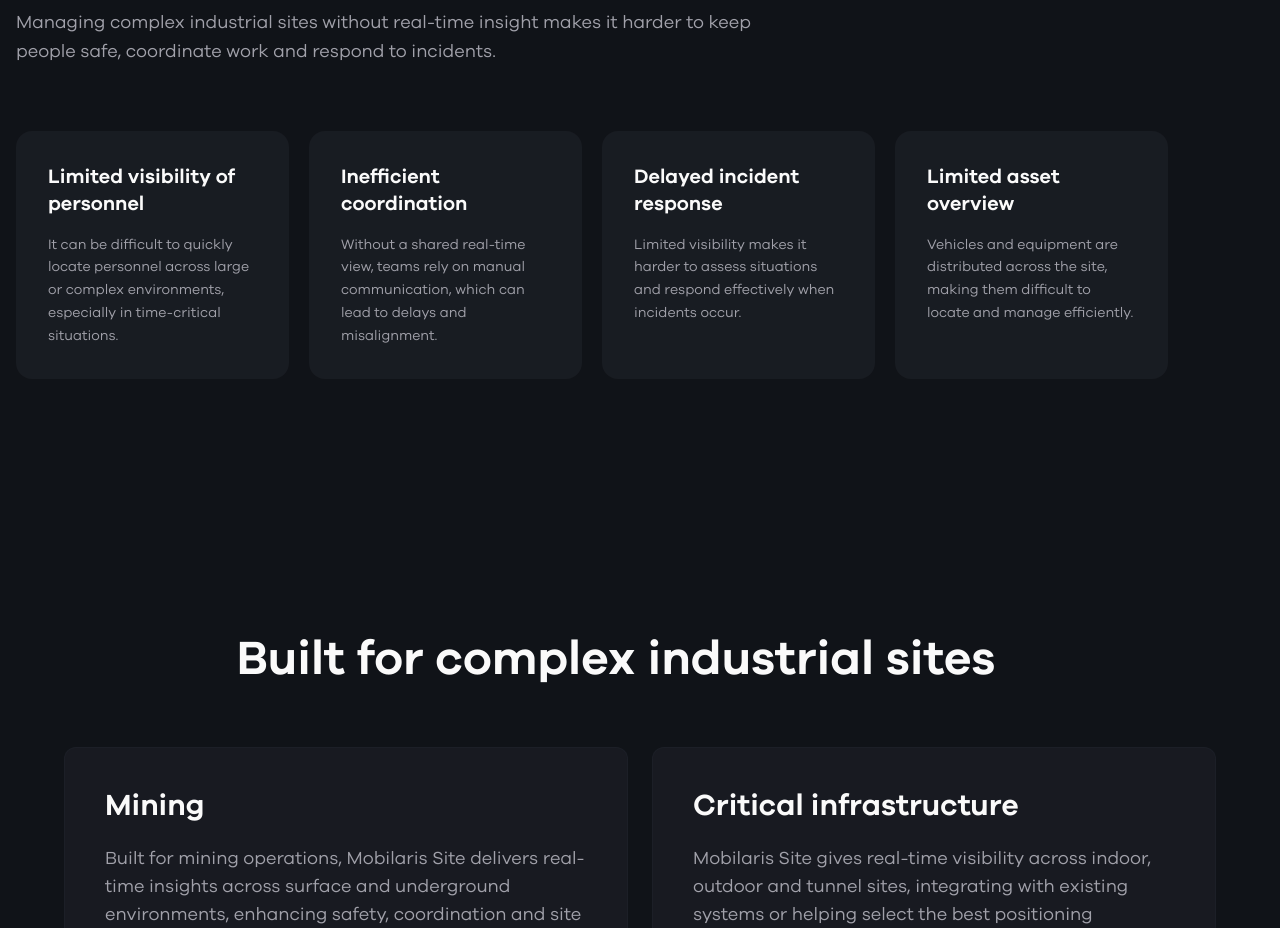
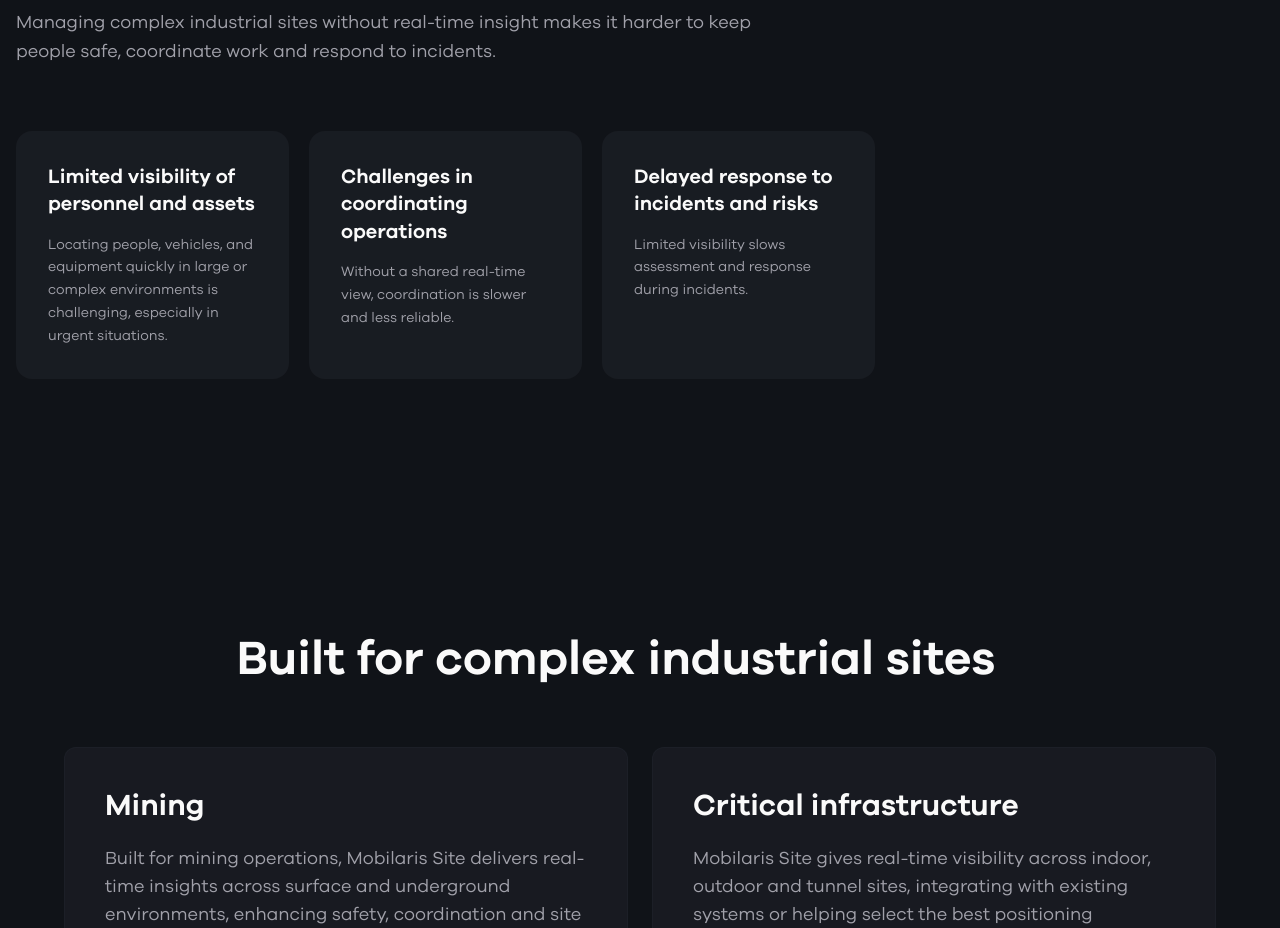
Before and after one commit to moavera/mobilaris-site-launchpad, a React (Vite) app: page / in a window 1280 px wide. Shown: the part 1040-1968 px from the top of the page. Built offline with nearby package versions, Linux system fonts and the light colour scheme.

Commit message:
Changes
Co-authored-by: moavera <238692818+moavera@users.noreply.github.com>

```diff
--- a/src/components/RiskSection.tsx
+++ b/src/components/RiskSection.tsx
@@ -1,19 +1,15 @@
 const cards = [
   {
-    title: "Limited visibility of personnel",
-    description: "It can be difficult to quickly locate personnel across large or complex environments, especially in time-critical situations.",
+    title: "Limited visibility of personnel and assets",
+    description: "Locating people, vehicles, and equipment quickly in large or complex environments is challenging, especially in urgent situations.",
   },
   {
-    title: "Inefficient coordination",
-    description: "Without a shared real-time view, teams rely on manual communication, which can lead to delays and misalignment.",
+    title: "Challenges in coordinating operations",
+    description: "Without a shared real-time view, coordination is slower and less reliable.",
   },
   {
-    title: "Delayed incident response",
-    description: "Limited visibility makes it harder to assess situations and respond effectively when incidents occur.",
-  },
-  {
-    title: "Limited asset overview",
-    description: "Vehicles and equipment are distributed across the site, making them difficult to locate and manage efficiently.",
+    title: "Delayed response to incidents and risks",
+    description: "Limited visibility slows assessment and response during incidents.",
   },
 ];
 
```
